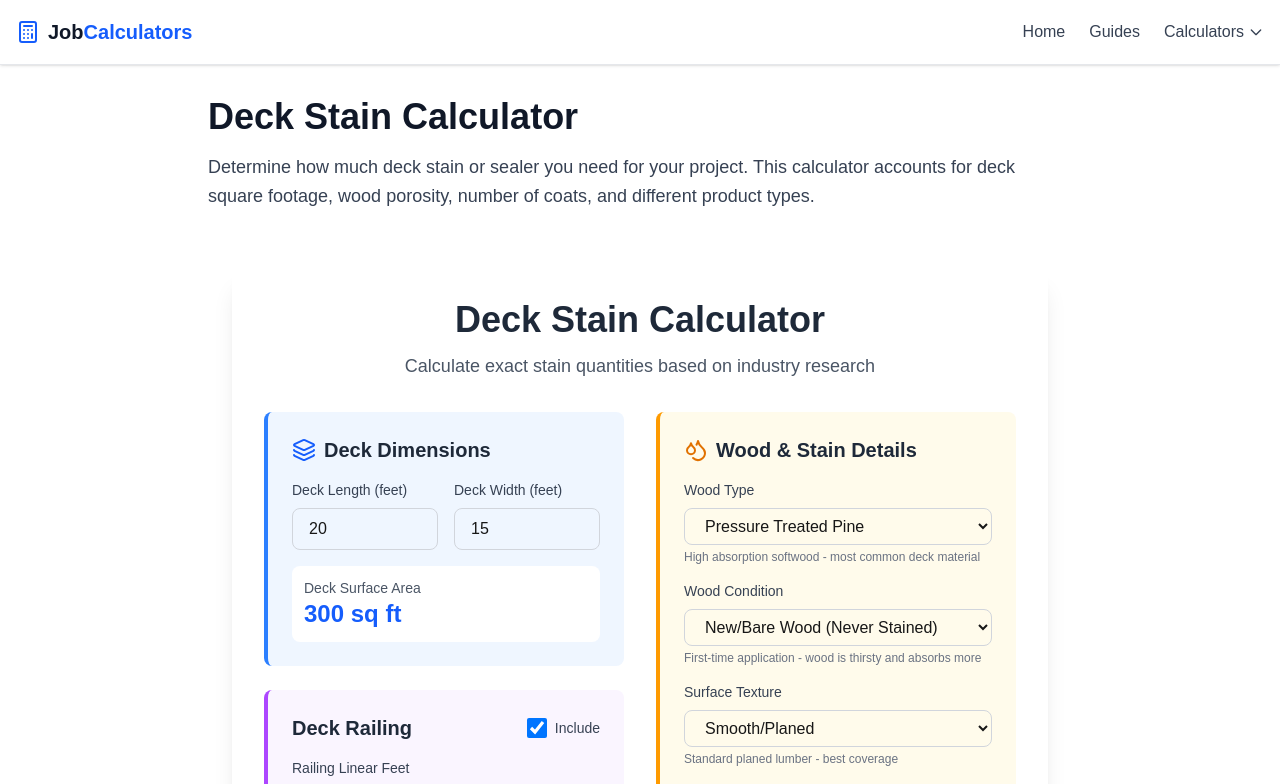
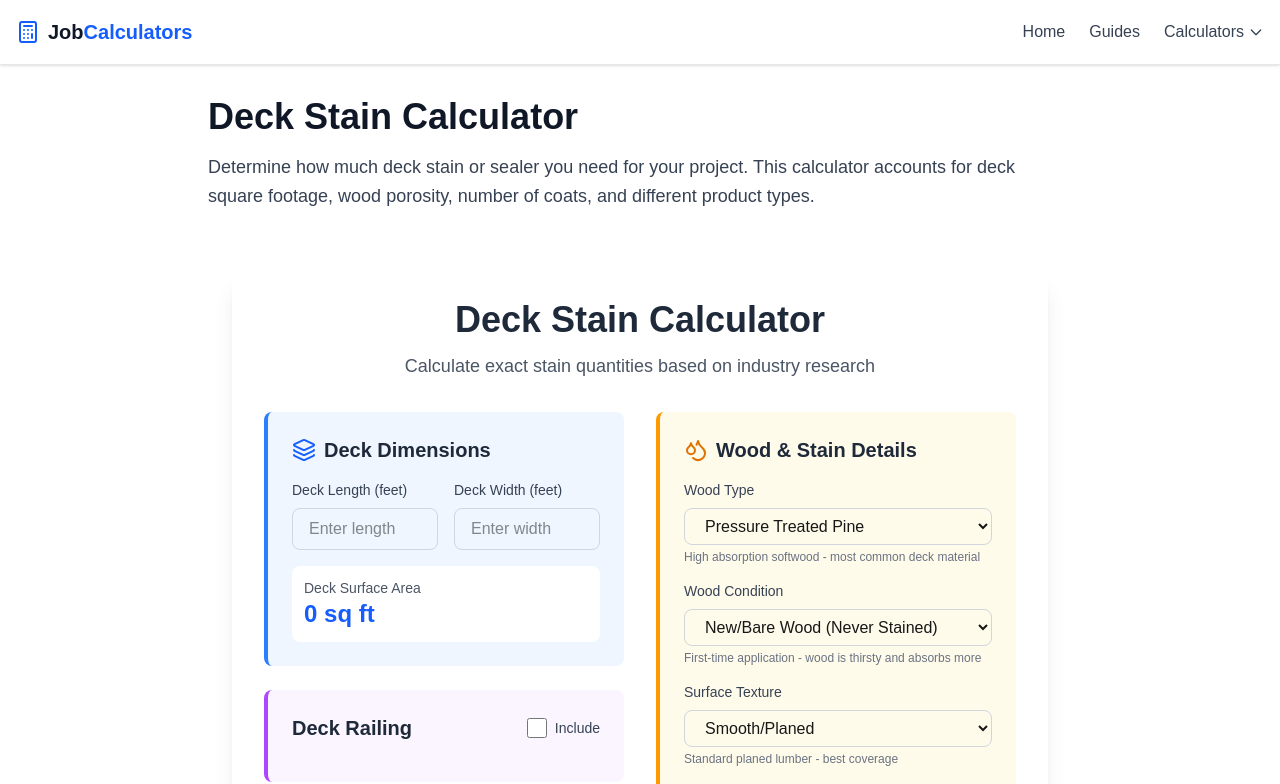
Before and after one commit to modernsitebuilders/remodelcalculators-public, a Next.js app: page /deck-stain-calculator in a window 1280 px wide. Shown: the top 784 px of the page. Built offline with nearby package versions, Linux system fonts and the light colour scheme.

Commit message:
calc fix

```diff
--- a/src/components/calculators/DeckStainCalculator.jsx
+++ b/src/components/calculators/DeckStainCalculator.jsx
@@ -8,22 +8,22 @@ const DeckStainCalculator = () => {
   const [showResults, setShowResults] = useState(false);
 
   const [inputs, setInputs] = useState({
-    deckLength: 20,
-    deckWidth: 15,
-    railingLinearFeet: 50,
+    deckLength: '',
+    deckWidth: '',
+    railingLinearFeet: '',
     railingStyle: 'traditional_spindles',
     railingPanelHeight: 36,
-    numberOfSteps: 4,
+    numberOfSteps: '',
     stepWidth: 36,
     treadDepth: 11,
     riserHeight: 7,
-    stairRailingLinearFeet: 0,
+    stairRailingLinearFeet: '',
     includeLandings: false,
-    numberOfLandings: 1,
-    landingLength: 4,
-    landingWidth: 4,
-    numberOfBeams: 4,
-    beamLength: 20,
+    numberOfLandings: '',
+    landingLength: '',
+    landingWidth: '',
+    numberOfBeams: '',
+    beamLength: '',
     beamSize: '4x6',
     woodType: 'pressure_treated',
     woodCondition: 'new',
@@ -31,7 +31,7 @@ const DeckStainCalculator = () => {
     stainType: 'solid',
     applicationMethod: 'roller',
     coats: 2,
-    includeRailing: true,
+    includeRailing: false,
     includeStairs: false,
     includeBeams: false,
     includeUnderside: false
@@ -39,22 +39,22 @@ const DeckStainCalculator = () => {
 
   const handleReset = () => {
     setInputs({
-      deckLength: 20,
-      deckWidth: 15,
-      railingLinearFeet: 50,
+      deckLength: '',
+      deckWidth: '',
+      railingLinearFeet: '',
       railingStyle: 'traditional_spindles',
       railingPanelHeight: 36,
-      numberOfSteps: 4,
+      numberOfSteps: '',
       stepWidth: 36,
       treadDepth: 11,
       riserHeight: 7,
-      stairRailingLinearFeet: 0,
+      stairRailingLinearFeet: '',
       includeLandings: false,
-      numberOfLandings: 1,
-      landingLength: 4,
-      landingWidth: 4,
-      numberOfBeams: 4,
-      beamLength: 20,
+      numberOfLandings: '',
+      landingLength: '',
+      landingWidth: '',
+      numberOfBeams: '',
+      beamLength: '',
       beamSize: '4x6',
       woodType: 'pressure_treated',
       woodCondition: 'new',
@@ -62,7 +62,7 @@ const DeckStainCalculator = () => {
       stainType: 'solid',
       applicationMethod: 'roller',
       coats: 2,
-      includeRailing: true,
+      includeRailing: false,
       includeStairs: false,
       includeBeams: false,
       includeUnderside: false
@@ -231,44 +231,47 @@ const DeckStainCalculator = () => {
   };
 
   const results = useMemo(() => {
-    const deckArea = inputs.deckLength * inputs.deckWidth;
+    const deckArea = (parseFloat(inputs.deckLength) || 0) * (parseFloat(inputs.deckWidth) || 0);
 
     let deckRailingArea = 0;
-    if (inputs.includeRailing && inputs.railingLinearFeet > 0) {
+    if (inputs.includeRailing && (parseFloat(inputs.railingLinearFeet) || 0) > 0) {
+      const railingFeet = parseFloat(inputs.railingLinearFeet) || 0;
       if (railingStyles[inputs.railingStyle].multiplier === 'custom') {
-        deckRailingArea = inputs.railingLinearFeet * (inputs.railingPanelHeight / 12);
+        deckRailingArea = railingFeet * (inputs.railingPanelHeight / 12);
       } else {
-        deckRailingArea = inputs.railingLinearFeet * (inputs.railingPanelHeight / 12) * railingStyles[inputs.railingStyle].multiplier;
+        deckRailingArea = railingFeet * (inputs.railingPanelHeight / 12) * railingStyles[inputs.railingStyle].multiplier;
       }
     }
 
     let stairsArea = 0;
     let stairRailingArea = 0;
-    if (inputs.includeStairs && inputs.numberOfSteps > 0) {
-      const treadArea = (inputs.stepWidth / 12) * (inputs.treadDepth / 12) * inputs.numberOfSteps;
-      const riserArea = (inputs.stepWidth / 12) * (inputs.riserHeight / 12) * inputs.numberOfSteps;
+    if (inputs.includeStairs && (parseFloat(inputs.numberOfSteps) || 0) > 0) {
+      const steps = parseFloat(inputs.numberOfSteps) || 0;
+      const treadArea = (inputs.stepWidth / 12) * (inputs.treadDepth / 12) * steps;
+      const riserArea = (inputs.stepWidth / 12) * (inputs.riserHeight / 12) * steps;
       stairsArea = treadArea + riserArea;
 
-      if (inputs.stairRailingLinearFeet > 0) {
+      if ((parseFloat(inputs.stairRailingLinearFeet) || 0) > 0) {
+        const stairRailing = parseFloat(inputs.stairRailingLinearFeet) || 0;
         if (railingStyles[inputs.railingStyle].multiplier === 'custom') {
-          stairRailingArea = inputs.stairRailingLinearFeet * (inputs.railingPanelHeight / 12);
+          stairRailingArea = stairRailing * (inputs.railingPanelHeight / 12);
         } else {
-          stairRailingArea = inputs.stairRailingLinearFeet * (inputs.railingPanelHeight / 12) * railingStyles[inputs.railingStyle].multiplier;
+          stairRailingArea = stairRailing * (inputs.railingPanelHeight / 12) * railingStyles[inputs.railingStyle].multiplier;
         }
       }
     }
 
     let landingsArea = 0;
-    if (inputs.includeLandings && inputs.numberOfLandings > 0) {
-      landingsArea = inputs.landingLength * inputs.landingWidth * inputs.numberOfLandings;
+    if (inputs.includeLandings && (parseFloat(inputs.numberOfLandings) || 0) > 0) {
+      landingsArea = (parseFloat(inputs.landingLength) || 0) * (parseFloat(inputs.landingWidth) || 0) * (parseFloat(inputs.numberOfLandings) || 0);
     }
 
     let beamsArea = 0;
-    if (inputs.includeBeams && inputs.numberOfBeams > 0) {
+    if (inputs.includeBeams && (parseFloat(inputs.numberOfBeams) || 0) > 0) {
       const beamDimensions = beamSizes[inputs.beamSize];
       const perimeterInches = beamDimensions.width + (2 * beamDimensions.height);
       const perimeterFeet = perimeterInches / 12;
-      beamsArea = perimeterFeet * inputs.beamLength * inputs.numberOfBeams;
+      beamsArea = perimeterFeet * (parseFloat(inputs.beamLength) || 0) * (parseFloat(inputs.numberOfBeams) || 0);
     }
 
     let undersideArea = 0;
@@ -293,12 +296,12 @@ const DeckStainCalculator = () => {
     // Calculate gallons per coat - second coats cover approximately 2x the area
     let totalGallonsRaw = 0;
 
-    if (inputs.coats >= 1) {
+    if (inputs.coats >= 1 && totalArea > 0) {
       // First coat uses standard effective coverage
       totalGallonsRaw += totalArea / effectiveCoverage;
     }
 
-    if (inputs.coats >= 2) {
+    if (inputs.coats >= 2 && totalArea > 0) {
       // Second coat covers approximately 2x the area (wood is already saturated)
       // Exception: oil-based penetrating with wet-on-wet doesn't get this benefit
       const secondCoatCoverage = inputs.stainType === 'oil_based_penetrating'
@@ -307,7 +310,7 @@ const DeckStainCalculator = () => {
       totalGallonsRaw += totalArea / secondCoatCoverage;
     }
 
-    if (inputs.coats >= 3) {
+    if (inputs.coats >= 3 && totalArea > 0) {
       // Third coat also gets 2x benefit
       const thirdCoatCoverage = inputs.stainType === 'oil_based_penetrating'
         ? effectiveCoverage
@@ -334,7 +337,7 @@ const DeckStainCalculator = () => {
       baseCoverage,
       effectiveCoverage,
       totalGallonsRaw: totalGallonsRaw.toFixed(2),
-      totalWithWaste: roundedGallons,
+      totalWithWaste: roundedGallons || 0,
       wastePercentage: Math.round((wasteFactor - 1) * 100)
     };
   }, [inputs]);
@@ -369,6 +372,7 @@ const DeckStainCalculator = () => {
                     value={inputs.deckLength}
                     onChange={(e) => handleInputChange('deckLength', e.target.value)}
                     className="w-full px-4 py-2 border border-gray-300 rounded-lg focus:ring-2 focus:ring-blue-500 focus:border-transparent"
+                    placeholder="Enter length"
                     min="1"
                   />
                 </div>
@@ -382,6 +386,7 @@ const DeckStainCalculator = () => {
                     value={inputs.deckWidth}
                     onChange={(e) => handleInputChange('deckWidth', e.target.value)}
                     className="w-full px-4 py-2 border border-gray-300 rounded-lg focus:ring-2 focus:ring-blue-500 focus:border-transparent"
+                    placeholder="Enter width"
                     min="1"
                   />
                 </div>
@@ -853,6 +858,12 @@ const DeckStainCalculator = () => {
           <div className="flex gap-4">
             <button
               onClick={() => {
+                // Validate required inputs
+                if (!inputs.deckLength || !inputs.deckWidth) {
+                  alert('Please enter deck dimensions (length and width) before calculating.');
+                  return;
+                }
+
                 setShowResults(true);
                 // Track the calculation
                 trackCalculation('deck-stain', inputs, {
```
